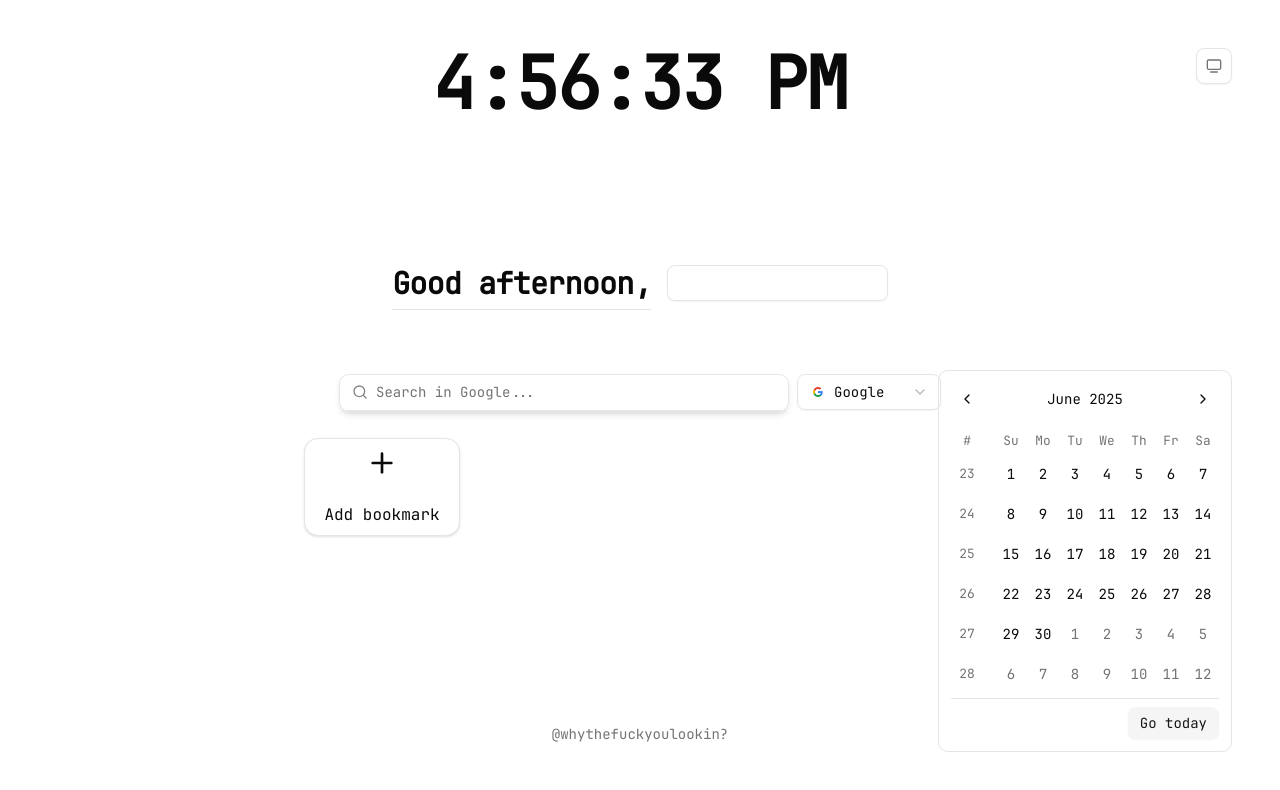
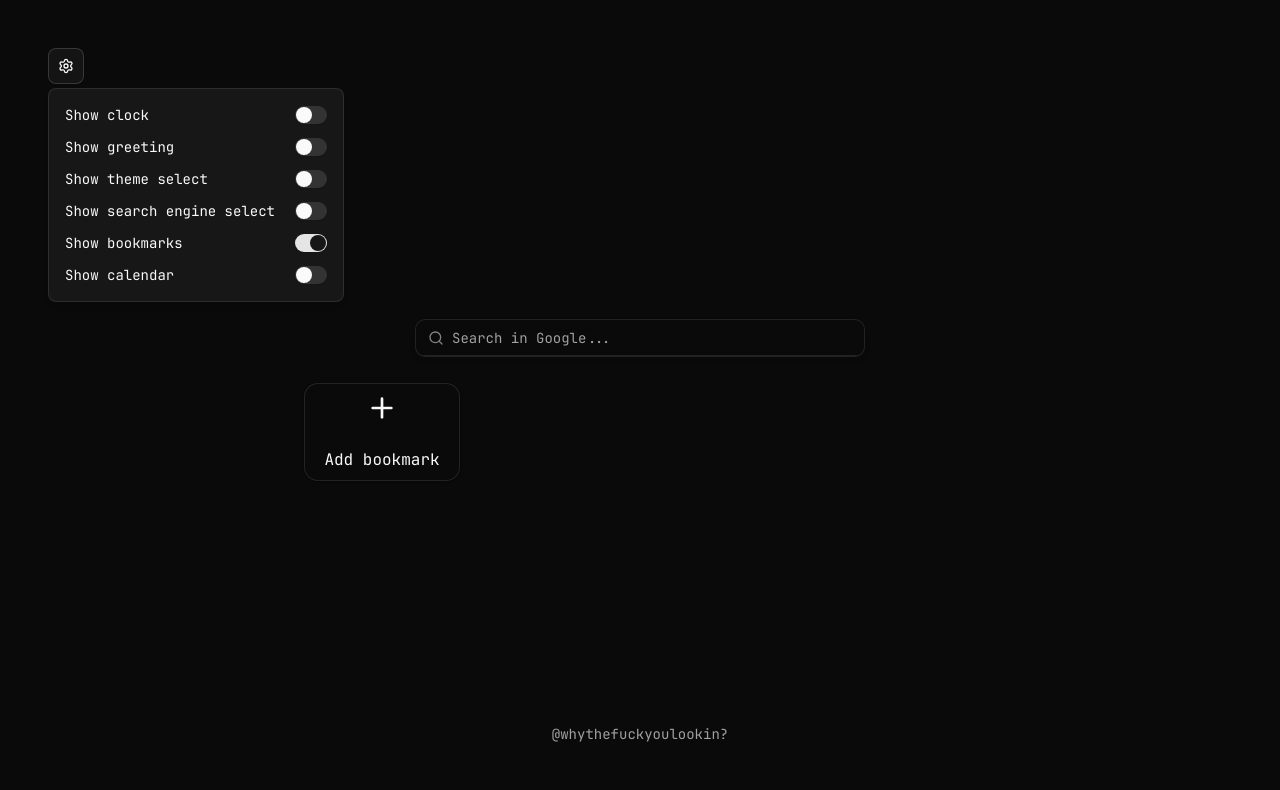
Before and after one commit to whythefuckyoulookin/chromenewtab, a React (Vite) app: page / in a window 1280 px wide. Both pictures are taken after a click on the button "Select theme". Shown: the top 790 px of the page. Built offline with nearby package versions, Linux system fonts and the light colour scheme.

Commit message:
feat: basic settings added

```diff
--- a/package.json
+++ b/package.json
@@ -17,6 +17,7 @@
     "@radix-ui/react-popover": "^1.1.14",
     "@radix-ui/react-select": "^2.2.5",
     "@radix-ui/react-slot": "^1.2.3",
+    "@radix-ui/react-switch": "^1.2.5",
     "@radix-ui/react-tooltip": "^1.2.7",
     "@tailwindcss/vite": "^4.1.11",
     "class-variance-authority": "^0.7.1",
--- /dev/null
+++ b/src/app.tsx
@@ -0,0 +1,55 @@
+import { SearchBox } from "./components/search-box/search-box";
+import { lazy } from "react";
+import { SettingsPopover } from "./components/settings-popover";
+import { useSettings } from "./hooks/use-settings";
+import { Credits } from "./components/credits";
+
+const Calendar = lazy(() =>
+  import("./components/calendar").then((module) => ({
+    default: module.Calendar,
+  })),
+);
+
+const Clock = lazy(() =>
+  import("./components/clock").then((module) => ({
+    default: module.Clock,
+  })),
+);
+
+const Greeting = lazy(() =>
+  import("./components/greeting").then((module) => ({
+    default: module.Greeting,
+  })),
+);
+const Bookmarks = lazy(() =>
+  import("./components/bookmarks/bookmarks").then((module) => ({
+    default: module.Bookmarks,
+  })),
+);
+// const Credits = lazy(() =>
+//   import("./components/credits").then((module) => ({
+//     default: module.Credits,
+//   })),
+// );
+const ThemeSelect = lazy(() =>
+  import("./components/theme-select").then((module) => ({
+    default: module.ThemeSelect,
+  })),
+);
+
+export function App() {
+  const { settings } = useSettings();
+
+  return (
+    <div className="relative flex min-h-dvh w-full flex-col items-center justify-center gap-16">
+      <SettingsPopover />
+      {settings.includes("greeting") && <Greeting />}
+      <SearchBox />
+      {settings.includes("clock") && <Clock />}
+      {settings.includes("bookmarks") && <Bookmarks />}
+      <Credits />
+      {settings.includes("calendar") && <Calendar />}
+      {settings.includes("theme") && <ThemeSelect />}
+    </div>
+  );
+}
--- a/src/components/search-box/search-box.tsx
+++ b/src/components/search-box/search-box.tsx
@@ -1,12 +1,15 @@
+import { useSettings } from "@/hooks/use-settings";
 import { SearchEngineSelect } from "./search-engine-select";
 import { SearchInput } from "./search-input";
 
 export function SearchBox() {
+  const { settings } = useSettings();
+
   return (
-    <div className="w-full relative">
-      <div className="absolute w-full flex items-start justify-center gap-2">
+    <div className="relative w-full">
+      <div className="absolute flex w-full items-start justify-center gap-2">
         <SearchInput />
-        <SearchEngineSelect />
+        {settings.includes("engine") && <SearchEngineSelect />}
       </div>
     </div>
   );
--- /dev/null
+++ b/src/components/settings-popover.tsx
@@ -0,0 +1,68 @@
+import { SettingsIcon } from "lucide-react";
+import { Button } from "./ui/button";
+import { Popover, PopoverContent, PopoverTrigger } from "./ui/popover";
+import { Switch } from "./ui/switch";
+import { useSettings } from "@/hooks/use-settings";
+
+export function SettingsPopover() {
+  const { setSettings, settings } = useSettings();
+
+  return (
+    <Popover>
+      <PopoverTrigger asChild>
+        <Button
+          variant="outline"
+          className="group absolute top-0 left-0 mt-12 ml-12"
+          size="icon"
+          aria-label="Select theme"
+        >
+          <SettingsIcon />
+        </Button>
+      </PopoverTrigger>
+      <PopoverContent align="start" className="flex w-auto flex-col gap-3">
+        <div className="flex items-center justify-between gap-5 text-sm">
+          <p>Show clock</p>
+          <Switch
+            checked={settings.includes("clock")}
+            onCheckedChange={(value) => setSettings("clock", value)}
+          />
+        </div>
+        <div className="flex items-center justify-between gap-5 text-sm">
+          <p>Show greeting</p>
+          <Switch
+            checked={settings.includes("greeting")}
+            onCheckedChange={(value) => setSettings("greeting", value)}
+          />
+        </div>
+        <div className="flex items-center justify-between gap-5 text-sm">
+          <p>Show theme select</p>
+          <Switch
+            checked={settings.includes("theme")}
+            onCheckedChange={(value) => setSettings("theme", value)}
+          />
+        </div>
+        <div className="flex items-center justify-between gap-5 text-sm">
+          <p>Show search engine select</p>
+          <Switch
+            checked={settings.includes("engine")}
+            onCheckedChange={(value) => setSettings("engine", value)}
+          />
+        </div>
+        <div className="flex items-center justify-between gap-5 text-sm">
+          <p>Show bookmarks</p>
+          <Switch
+            checked={settings.includes("bookmarks")}
+            onCheckedChange={(value) => setSettings("bookmarks", value)}
+          />
+        </div>
+        <div className="flex items-center justify-between gap-5 text-sm">
+          <p>Show calendar</p>
+          <Switch
+            checked={settings.includes("calendar")}
+            onCheckedChange={(value) => setSettings("calendar", value)}
+          />
+        </div>
+      </PopoverContent>
+    </Popover>
+  );
+}
--- /dev/null
+++ b/src/components/ui/switch.tsx
@@ -0,0 +1,29 @@
+import * as React from "react"
+import * as SwitchPrimitive from "@radix-ui/react-switch"
+
+import { cn } from "@/lib/utils"
+
+function Switch({
+  className,
+  ...props
+}: React.ComponentProps<typeof SwitchPrimitive.Root>) {
+  return (
+    <SwitchPrimitive.Root
+      data-slot="switch"
+      className={cn(
+        "peer data-[state=checked]:bg-primary data-[state=unchecked]:bg-input focus-visible:border-ring focus-visible:ring-ring/50 dark:data-[state=unchecked]:bg-input/80 inline-flex h-[1.15rem] w-8 shrink-0 items-center rounded-full border border-transparent shadow-xs transition-all outline-none focus-visible:ring-[3px] disabled:cursor-not-allowed disabled:opacity-50",
+        className
+      )}
+      {...props}
+    >
+      <SwitchPrimitive.Thumb
+        data-slot="switch-thumb"
+        className={cn(
+          "bg-background dark:data-[state=unchecked]:bg-foreground dark:data-[state=checked]:bg-primary-foreground pointer-events-none block size-4 rounded-full ring-0 transition-transform data-[state=checked]:translate-x-[calc(100%-2px)] data-[state=unchecked]:translate-x-0"
+        )}
+      />
+    </SwitchPrimitive.Root>
+  )
+}
+
+export { Switch }
--- /dev/null
+++ b/src/hooks/use-settings.ts
@@ -0,0 +1,57 @@
+import { useRef, useSyncExternalStore, type RefObject } from "react";
+
+const COMPONENT_KEYS = [
+  "clock",
+  "greeting",
+  "theme",
+  "engine",
+  "bookmarks",
+  "calendar",
+] as const;
+
+type AllowedSettingsKeys = (typeof COMPONENT_KEYS)[number];
+
+type Settings = AllowedSettingsKeys[];
+
+const LOCAL_STORAGE_KEY = "settings";
+
+const getSnapshot = (lastSnapshotRef: RefObject<Settings>) => {
+  const storedSettings = localStorage.getItem(LOCAL_STORAGE_KEY);
+  try {
+    if (!storedSettings) return lastSnapshotRef.current;
+    if (JSON.stringify(lastSnapshotRef.current) !== storedSettings)
+      lastSnapshotRef.current = JSON.parse(storedSettings);
+    return lastSnapshotRef.current;
+  } catch {
+    return lastSnapshotRef.current;
+  }
+};
+
+const subscribe = (callback: () => void) => {
+  const handleStorageChange = (event: StorageEvent) => {
+    if (event.key === LOCAL_STORAGE_KEY) callback();
+  };
+  window.addEventListener("storage", handleStorageChange);
+  return () => window.removeEventListener("storage", handleStorageChange);
+};
+
+export function useSettings() {
+  const lastSnapshotRef = useRef<Settings>(["bookmarks"]);
+
+  const settings = useSyncExternalStore(subscribe, () =>
+    getSnapshot(lastSnapshotRef),
+  );
+
+  const setSettings = (key: AllowedSettingsKeys, value: boolean) => {
+    localStorage.setItem(
+      LOCAL_STORAGE_KEY,
+      JSON.stringify(
+        value ? [...settings, key] : settings.filter((el) => el !== key),
+      ),
+    );
+    window.dispatchEvent(
+      new StorageEvent("storage", { key: LOCAL_STORAGE_KEY }),
+    );
+  };
+  return { settings, setSettings };
+}
--- a/src/index.tsx
+++ b/src/index.tsx
@@ -1,24 +1,10 @@
 import "./index.css";
 import { StrictMode } from "react";
 import { createRoot } from "react-dom/client";
-import { Clock } from "./components/clock";
-import { ThemeSelect } from "./components/theme-select";
-import { Credits } from "./components/credits";
-import { SearchBox } from "./components/search-box/search-box";
-import { Calendar } from "./components/calendar";
-import { Greeting } from "./components/greeting";
-import { Bookmarks } from "./components/bookmarks/bookmarks";
+import { App } from "./app";
 
 createRoot(document.getElementById("root")!).render(
   <StrictMode>
-    <div className="min-h-dvh relative flex w-full items-center justify-center flex-col gap-16">
-      <Clock />
-      <Greeting />
-      <SearchBox />
-      <Bookmarks />
-      <Credits />
-      <Calendar />
-      <ThemeSelect />
-    </div>
-  </StrictMode>
+    <App />
+  </StrictMode>,
 );
```
Also changed, not shown: 1 other file (tests, documents, lock files or other folders).
